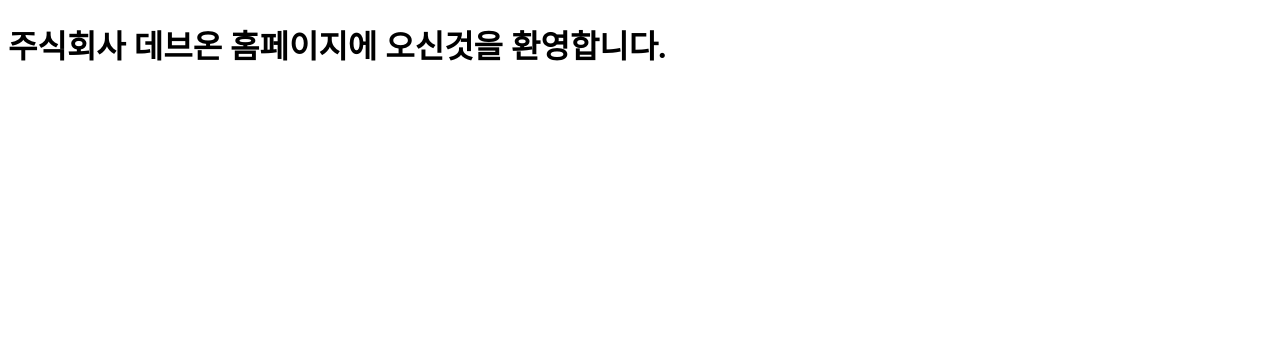
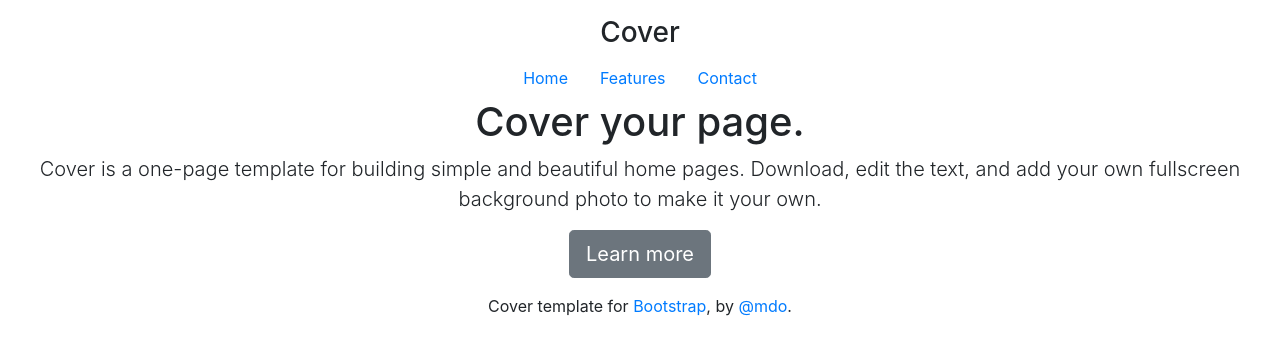
Before and after one commit to hi-devon/heroku_upload, a Django app: page / in a window 1280 px wide. Shown: the top 355 px of the page. Run offline with Django 3.2, Linux system fonts and the light colour scheme; some libraries are stand-ins or nearby versions.

Commit message:
heroku edited 4

```diff
--- a/home/templates/index.html
+++ b/home/templates/index.html
@@ -1,10 +1,64 @@
-<!DOCTYPE html>
+<!doctype html>
 <html>
-<head>
-<meta charset="utf-8">
-<title>Welcome!</title>
-</head>
-<body>
-	<h1>주식회사 데브온 홈페이지에 오신것을 환영합니다.</h1>
+  <head>
+    <meta charset="utf-8">
+    <meta name="viewport" content="width=device-width, initial-scale=1, shrink-to-fit=no">
+    <meta name="description" content="">
+    <meta name="author" content="Mark Otto, Jacob Thornton, and Bootstrap contributors">
+    <meta name="generator" content="Jekyll v3.8.5">
+    <title>데브온</title>
+
+    <link rel="canonical" href="https://getbootstrap.com/docs/4.3/examples/cover/">
+
+    <!-- Bootstrap core CSS -->
+<link href="/docs/4.3/dist/css/bootstrap.min.css" rel="stylesheet" integrity="sha384-ggOyR0iXCbMQv3Xipma34MD+dH/1fQ784/j6cY/iJTQUOhcWr7x9JvoRxT2MZw1T" crossorigin="anonymous">
+
+
+    <style>
+      .bd-placeholder-img {
+        font-size: 1.125rem;
+        text-anchor: middle;
+        -webkit-user-select: none;
+        -moz-user-select: none;
+        -ms-user-select: none;
+        user-select: none;
+      }
+
+      @media (min-width: 768px) {
+        .bd-placeholder-img-lg {
+          font-size: 3.5rem;
+        }
+      }
+    </style>
+    <!-- Custom styles for this template -->
+    <link href="cover.css" rel="stylesheet">
+  </head>
+  <body class="text-center">
+    <div class="cover-container d-flex w-100 h-100 p-3 mx-auto flex-column">
+  <header class="masthead mb-auto">
+    <div class="inner">
+      <h3 class="masthead-brand">Cover</h3>
+      <nav class="nav nav-masthead justify-content-center">
+        <a class="nav-link active" href="#">Home</a>
+        <a class="nav-link" href="#">Features</a>
+        <a class="nav-link" href="#">Contact</a>
+      </nav>
+    </div>
+  </header>
+
+  <main role="main" class="inner cover">
+    <h1 class="cover-heading">Cover your page.</h1>
+    <p class="lead">Cover is a one-page template for building simple and beautiful home pages. Download, edit the text, and add your own fullscreen background photo to make it your own.</p>
+    <p class="lead">
+      <a href="#" class="btn btn-lg btn-secondary">Learn more</a>
+    </p>
+  </main>
+
+  <footer class="mastfoot mt-auto">
+    <div class="inner">
+      <p>Cover template for <a href="https://getbootstrap.com/">Bootstrap</a>, by <a href="https://twitter.com/mdo">@mdo</a>.</p>
+    </div>
+  </footer>
+</div>
 </body>
 </html>
```
Also changed, not shown: devon/settings.py (+14 -8 lines).
